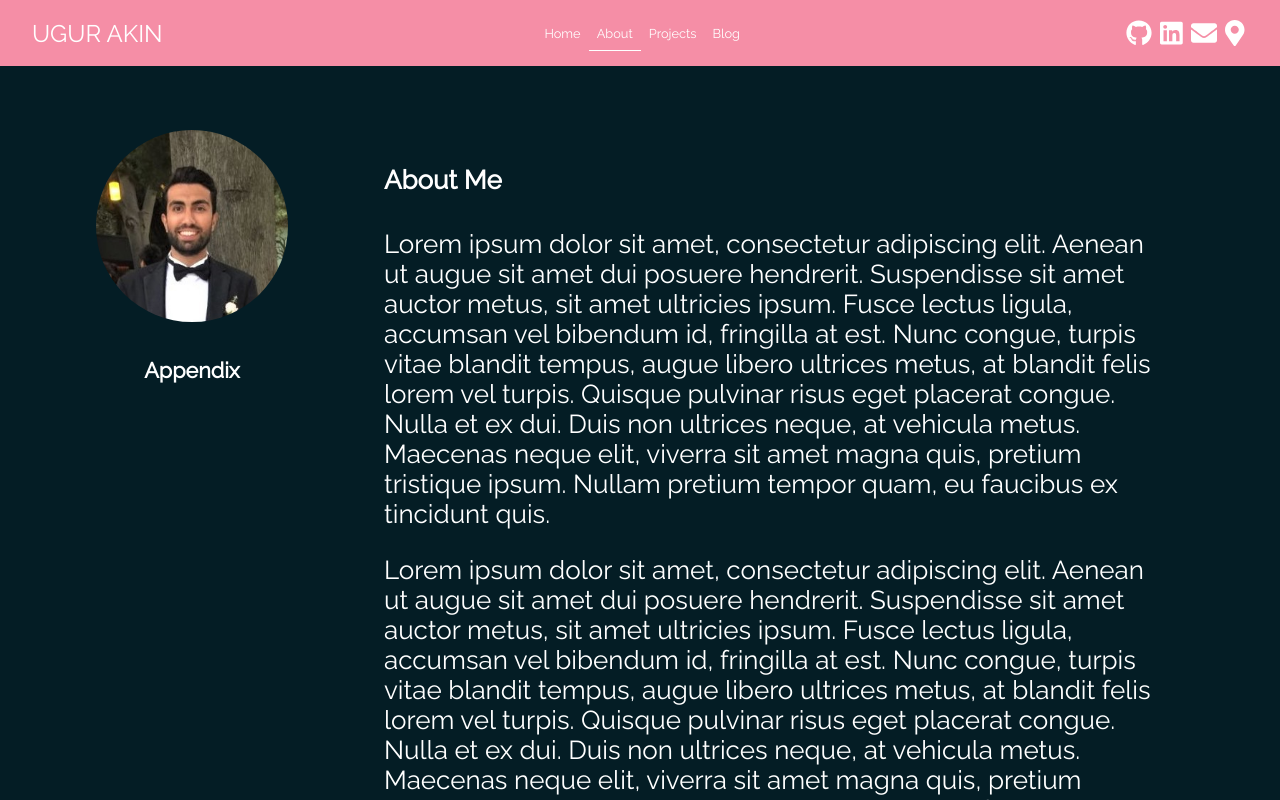
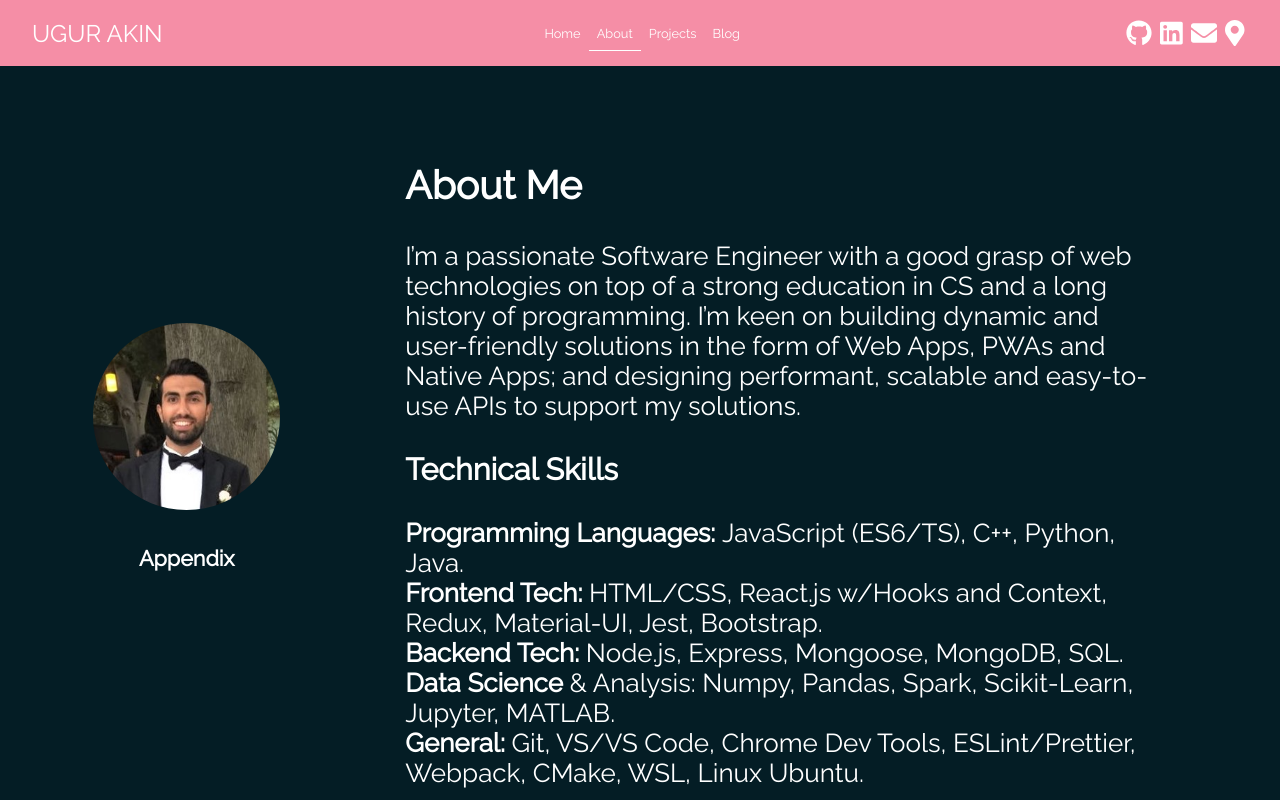
Before and after one commit to ugur-akin/ugur-akin.github.io, a React (Create React App) app: page /about in a window 1280 px wide. Built offline with nearby package versions, Linux system fonts and the light colour scheme.

Commit message:
Added some content to the about page. Created placeholder pages.

```diff
--- a/src/App.jsx
+++ b/src/App.jsx
@@ -8,6 +8,8 @@ import {
 import Layout from './pages/Layout';
 import Home from './pages/Home';
 import About from './pages/About';
+import Projects from './pages/Projects';
+import Blog from './pages/Blog';
 
 function App() {
   return (
@@ -21,6 +23,12 @@ function App() {
           <Route path="/about">
             <About />
           </Route>
+          <Route path="/projects">
+            <Projects />
+          </Route>
+          <Route path="/blog">
+            <Blog />
+          </Route>
         </Switch>
       </Layout>
     </BrowserRouter>
--- a/src/pages/About.jsx
+++ b/src/pages/About.jsx
@@ -3,26 +3,29 @@ import {createUseStyles} from 'react-jss';
 import avatarImg from '../avatar.jpg';
 const useStyles = createUseStyles({
   root: {
-    alignSelf: 'flex-start',
+    flexBasis: '100%',
+
     display: 'flex',
     alignItems: 'stretch',
     justifyContent: 'space-evenly',
     height: '100%',
+    boxSizing: 'border-box',
     paddingTop: '5%',
   },
   appendix: {
     flex: 1,
     boxSizing: 'border-box',
     textAlign: 'center',
-    position: 'sticky',
     display: 'flex',
     flexDirection: 'column',
     alignItems: 'center',
+    justifyContent: 'center',
   },
   article: {
     flex: 2,
     boxSizing: 'border-box',
     paddingRight: '10%',
+    paddingLeft: '2rem',
     // Scrollable but hidden scrollbars:
     overflowX: 'hidden',
     overflowY: 'scroll',
@@ -73,64 +76,66 @@ const About = () => {
       </aside>
       <article className={classes.article}>
         <header>
-          {/* <img src="" /> */}
-          <h4>About Me</h4>
+          <h2>About Me</h2>
+          <p>
+            I’m a passionate Software Engineer with a good grasp of web
+            technologies on top of a strong education in CS and a long history
+            of programming. I’m keen on building dynamic and user-friendly
+            solutions in the form of Web Apps, PWAs and Native Apps; and
+            designing performant, scalable and easy-to-use APIs to support my
+            solutions.
+          </p>
         </header>
-        <p>
-          Lorem ipsum dolor sit amet, consectetur adipiscing elit. Aenean ut
-          augue sit amet dui posuere hendrerit. Suspendisse sit amet auctor
-          metus, sit amet ultricies ipsum. Fusce lectus ligula, accumsan vel
-          bibendum id, fringilla at est. Nunc congue, turpis vitae blandit
-          tempus, augue libero ultrices metus, at blandit felis lorem vel
-          turpis. Quisque pulvinar risus eget placerat congue. Nulla et ex dui.
-          Duis non ultrices neque, at vehicula metus. Maecenas neque elit,
-          viverra sit amet magna quis, pretium tristique ipsum. Nullam pretium
-          tempor quam, eu faucibus ex tincidunt quis.
-        </p>
-        <p>
-          Lorem ipsum dolor sit amet, consectetur adipiscing elit. Aenean ut
-          augue sit amet dui posuere hendrerit. Suspendisse sit amet auctor
-          metus, sit amet ultricies ipsum. Fusce lectus ligula, accumsan vel
-          bibendum id, fringilla at est. Nunc congue, turpis vitae blandit
-          tempus, augue libero ultrices metus, at blandit felis lorem vel
-          turpis. Quisque pulvinar risus eget placerat congue. Nulla et ex dui.
-          Duis non ultrices neque, at vehicula metus. Maecenas neque elit,
-          viverra sit amet magna quis, pretium tristique ipsum. Nullam pretium
-          tempor quam, eu faucibus ex tincidunt quis.
-        </p>
-        <p>
-          Lorem ipsum dolor sit amet, consectetur adipiscing elit. Aenean ut
-          augue sit amet dui posuere hendrerit. Suspendisse sit amet auctor
-          metus, sit amet ultricies ipsum. Fusce lectus ligula, accumsan vel
-          bibendum id, fringilla at est. Nunc congue, turpis vitae blandit
-          tempus, augue libero ultrices metus, at blandit felis lorem vel
-          turpis. Quisque pulvinar risus eget placerat congue. Nulla et ex dui.
-          Duis non ultrices neque, at vehicula metus. Maecenas neque elit,
-          viverra sit amet magna quis, pretium tristique ipsum. Nullam pretium
-          tempor quam, eu faucibus ex tincidunt quis.
-        </p>
-        <p>
-          Lorem ipsum dolor sit amet, consectetur adipiscing elit. Aenean ut
-          augue sit amet dui posuere hendrerit. Suspendisse sit amet auctor
-          metus, sit amet ultricies ipsum. Fusce lectus ligula, accumsan vel
-          bibendum id, fringilla at est. Nunc congue, turpis vitae blandit
-          tempus, augue libero ultrices metus, at blandit felis lorem vel
-          turpis. Quisque pulvinar risus eget placerat congue. Nulla et ex dui.
-          Duis non ultrices neque, at vehicula metus. Maecenas neque elit,
-          viverra sit amet magna quis, pretium tristique ipsum. Nullam pretium
-          tempor quam, eu faucibus ex tincidunt quis.
-        </p>
-        <p>
-          Lorem ipsum dolor sit amet, consectetur adipiscing elit. Aenean ut
-          augue sit amet dui posuere hendrerit. Suspendisse sit amet auctor
-          metus, sit amet ultricies ipsum. Fusce lectus ligula, accumsan vel
-          bibendum id, fringilla at est. Nunc congue, turpis vitae blandit
-          tempus, augue libero ultrices metus, at blandit felis lorem vel
-          turpis. Quisque pulvinar risus eget placerat congue. Nulla et ex dui.
-          Duis non ultrices neque, at vehicula metus. Maecenas neque elit,
-          viverra sit amet magna quis, pretium tristique ipsum. Nullam pretium
-          tempor quam, eu faucibus ex tincidunt quis.
-        </p>
+        <section>
+          <h3>Technical Skills</h3>
+          <p>
+            <b>Programming Languages: </b> JavaScript (ES6/TS), C++, Python,
+            Java.
+            <br />
+            <b>Frontend Tech: </b>HTML/CSS, React.js w/Hooks and Context, Redux,
+            Material-UI, Jest, Bootstrap. <br />
+            <b>Backend Tech:</b> Node.js, Express, Mongoose, MongoDB, SQL.{' '}
+            <br />
+            <b>Data Science </b>&amp; Analysis: Numpy, Pandas, Spark,
+            Scikit-Learn, Jupyter, MATLAB.
+            <br />
+            <b>General:</b> Git, VS/VS Code, Chrome Dev Tools, ESLint/Prettier,
+            Webpack, CMake, WSL, Linux Ubuntu.
+            <br />
+          </p>
+        </section>
+        <section>
+          <h3>Education</h3>
+          <p>
+            <b>Simon Fraser University</b>, B. Sc.
+            <span style={{float: 'right', fontSize: '80%'}}>
+              Aug 2014 - Feb 2020
+            </span>{' '}
+          </p>
+          <p
+            style={{
+              marginTop: 0,
+              boxSizing: 'border-box',
+              paddingLeft: '2rem',
+              fontSize: '80%',
+            }}
+          >
+            <b>Major:</b> Computing Science <br />
+            <b>Minor:</b> Mathematics
+          </p>
+        </section>
+        <section>
+          <h4>Programming History</h4>
+        </section>
+        <section>
+          <h4>Philosophies</h4>
+        </section>
+        <section>
+          <h4>Fields of Interest</h4>
+        </section>
+        <section>
+          <h4>Hobbies</h4>
+        </section>
       </article>
     </section>
   );
--- /dev/null
+++ b/src/pages/Blog.jsx
@@ -0,0 +1,7 @@
+import React from 'react';
+
+const Blog = () => {
+  return <div>I'm blog</div>;
+};
+
+export default Blog;
--- /dev/null
+++ b/src/pages/Projects.jsx
@@ -0,0 +1,7 @@
+import React from 'react';
+
+const Projects = () => {
+  return <div>Im projects</div>;
+};
+
+export default Projects;
```
